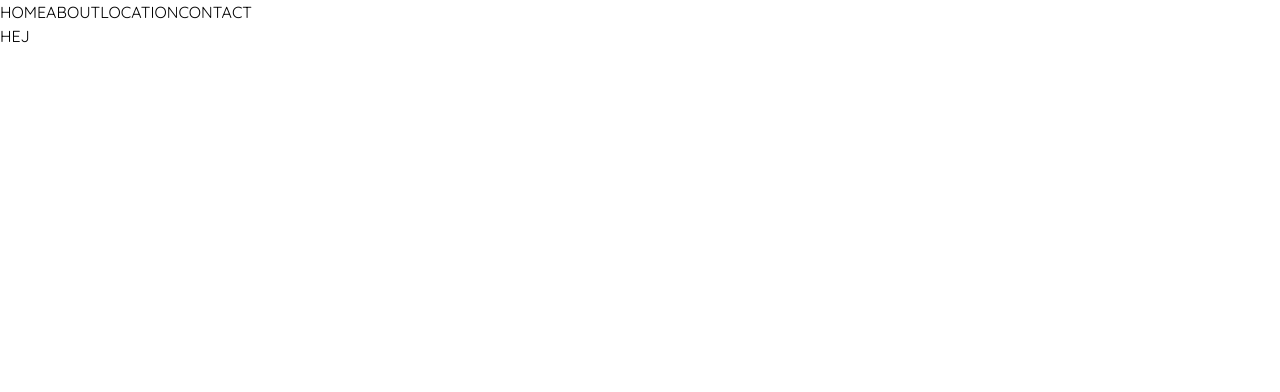
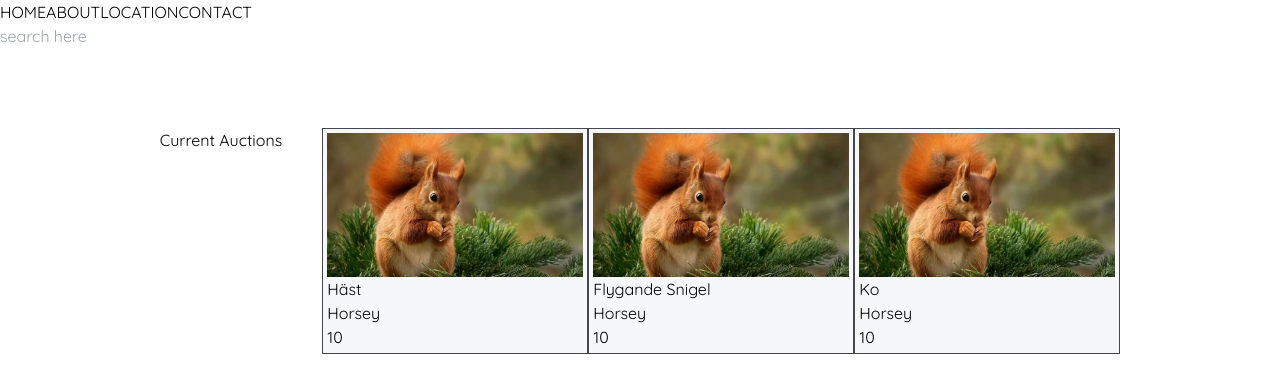
Before and after one commit to EddieMollerstrom/Online-Auktion-Grupp-5, a React (Vite) app: page / in a window 1280 px wide. Shown: the top 392 px of the page. Built offline with nearby package versions, Linux system fonts and the light colour scheme.

Commit message:
First product commit

```diff
--- a/src/App.jsx
+++ b/src/App.jsx
@@ -1,4 +1,3 @@
-import Header from "./components/Header.jsx";
 import Router from "./components/Router.jsx";
 
 function App() {
--- /dev/null
+++ b/src/components/ProductCard.jsx
@@ -0,0 +1,16 @@
+export default function ProductCard(props) {
+  const { img, name, price, description } = props.product;
+
+  return (
+    <>
+      <li className="flex-col bg-custom-white inline-block border border-custom-grey p-1">
+        <img className="w-64" src={img} />
+        <div>
+          <h2 key={name}>{name}</h2>
+          <p>{description}</p>
+          <span>{price}</span>
+        </div>
+      </li>
+    </>
+  );
+}
--- /dev/null
+++ b/src/components/ProductItem.jsx
@@ -0,0 +1,58 @@
+import { useLayoutEffect, useState } from "react";
+import ProductCard from "./ProductCard";
+import HorseImage from "/Horse.jpg";
+
+export default function ProductItem() {
+  const products = [
+    {
+      img: HorseImage,
+      name: "Häst",
+      price: 10,
+      description: "Horsey",
+    },
+    {
+      img: HorseImage,
+      name: "Flygande Snigel",
+      price: 10,
+      description: "Horsey",
+    },
+    {
+      img: HorseImage,
+      name: "Ko",
+      price: 10,
+      description: "Horsey",
+    },
+  ];
+
+  const [searchInput, setSearchInput] = useState("");
+
+  return (
+    <>
+      <input
+        id="search"
+        type="text"
+        placeholder="search here"
+        onChange={(e) => {
+          setSearchInput(e.target.value);
+        }}
+      />
+
+      <main className="flex flex-wrap justify-center gap-10 m-20">
+        <h2>Current Auctions</h2>
+        <ul>
+          {products
+            .filter((product) => {
+              const searchLowerCase = searchInput.toLowerCase();
+              const productNameLowerCase = product.name.toLowerCase();
+              return searchLowerCase === ""
+                ? true
+                : productNameLowerCase.includes(searchLowerCase);
+            })
+            .map((product) => (
+              <ProductCard key={product.name} product={product} />
+            ))}
+        </ul>
+      </main>
+    </>
+  );
+}
--- a/src/pages/Home.jsx
+++ b/src/pages/Home.jsx
@@ -1,7 +1,9 @@
+import ProductItem from "../components/ProductItem";
+
 export default function Home() {
   return (
     <>
-      <h1>HEJ</h1>
+      <ProductItem />
     </>
   );
 }
```
Also changed, not shown: public/Horse.jpg (added).
